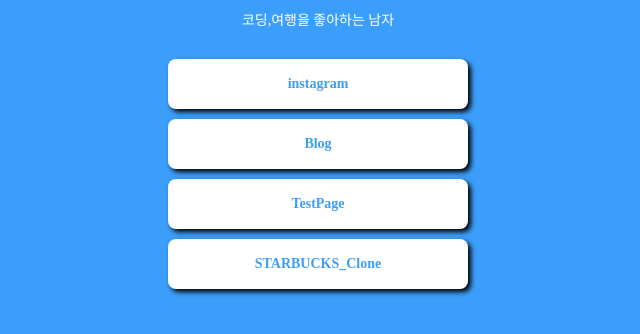
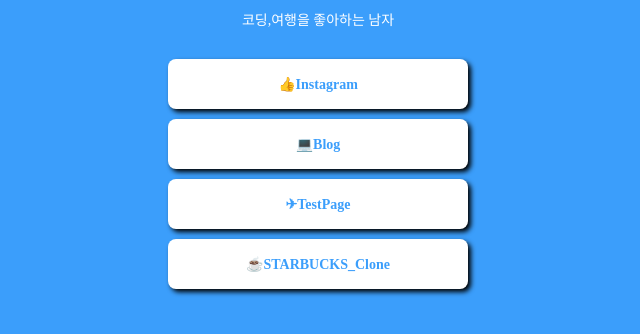
Before and after one commit to Zerojun9403/mypage, a plain HTML site: page index.html in a window 1280 px wide. Shown: the part 188-522 px from the top of the page, without its empty margins (322-962 px from the left). Drawn offline with Linux system fonts and the light colour scheme; a web font is replaced by a local one.

Commit message:
Update index.html

```diff
--- a/index.html
+++ b/index.html
@@ -7,6 +7,7 @@
     <meta property="og:title" content="MR.JUN - 프로필 링크">
     <meta property="og:description" content="코딩,여행을 좋아하는 남자">
     <meta property="og:image" content="mymogi.png">
+    <!-- <script defer src="./js/youtube.js"></script> -->
 
     <title>MR.jun - 프로필 링크</title>
     <style>
@@ -92,10 +93,10 @@
         <h1 class="main">MR.jun</h1>
         <p class="sub">코딩,여행을 좋아하는 남자</p>
 
-        <a target="_blank" href="https://www.instagram.com/joo_yeong_jun/">instagram</a>
-        <a target="_blank" href="https://blog.naver.com/galn7071/">Blog</a>
-        <a target="_blank" href="http://zerojun.shop/">TestPage</a>
-        <a target="_blank" href="https://ubiquitous-lolly-0b0b8f.netlify.app">STARBUCKS_Clone</a>
+        <a target="_blank" href="https://www.instagram.com/joo_yeong_jun/">👍Instagram</a>
+        <a target="_blank" href="https://blog.naver.com/galn7071/">💻Blog</a>
+        <a target="_blank" href="http://zerojun.shop/">✈TestPage</a>
+        <a target="_blank" href="https://ubiquitous-lolly-0b0b8f.netlify.app">☕STARBUCKS_Clone</a>
     </div>
 
 </body>
```
